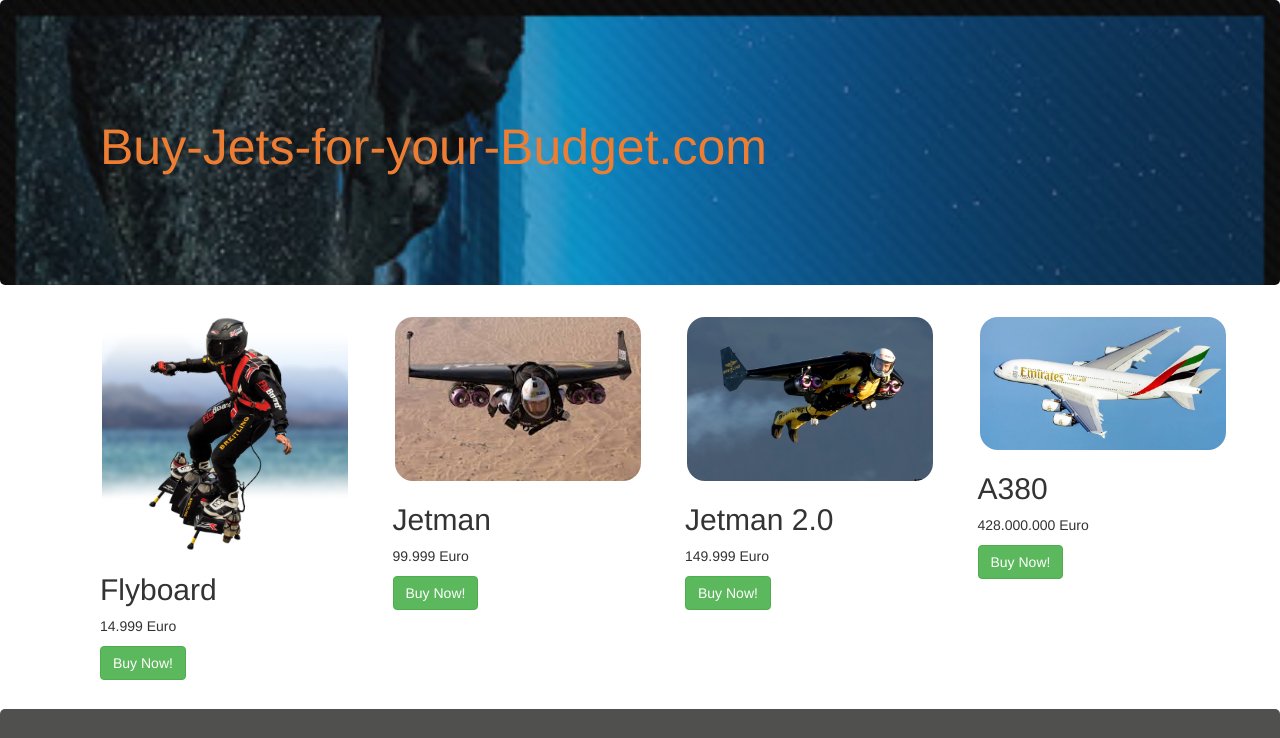
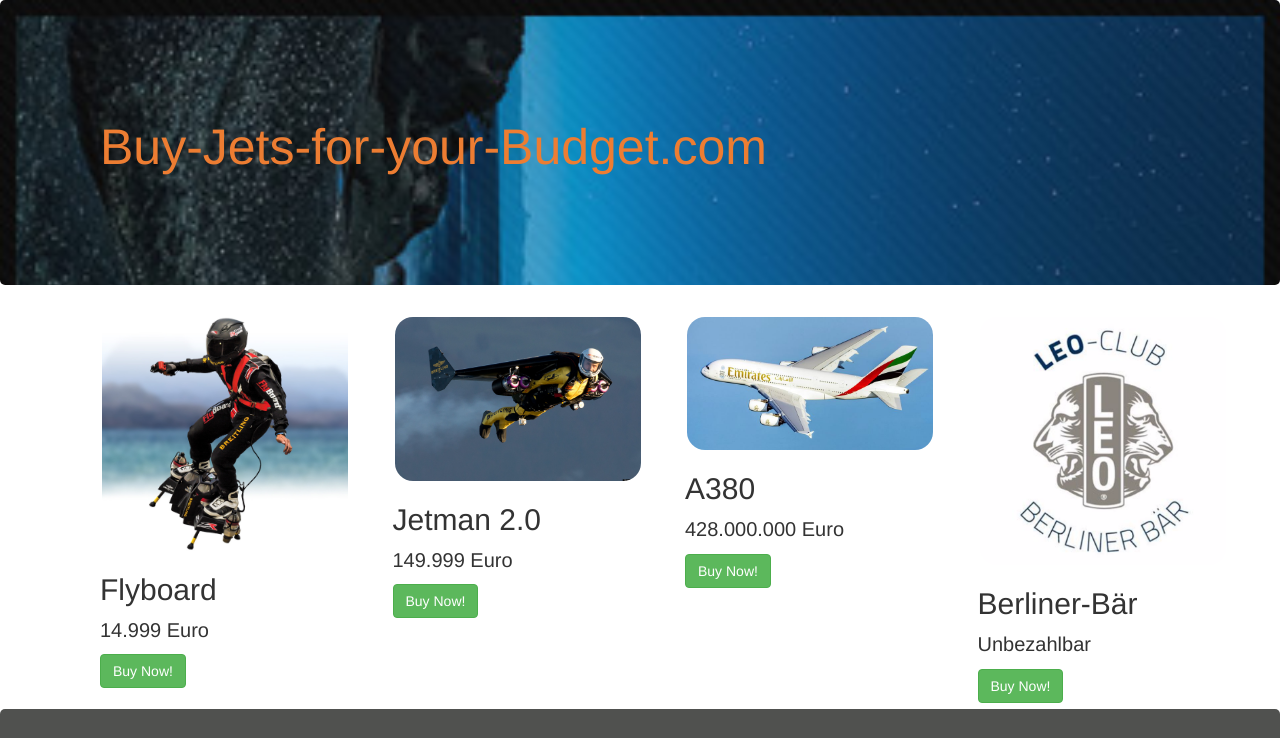
Before and after one commit to Ti770/Leo, a plain HTML site: page index.html in a window 1280 px wide. Shown: the top 738 px of the page. Drawn offline with nearby package versions, Linux system fonts and the light colour scheme.

Commit message:
Add files via upload

```diff
--- a/index.html
+++ b/index.html
@@ -27,27 +27,16 @@
      		<img src="images/jet1.jpg" class="staff">
      		<h2>Flyboard</h2>
 			<p>14.999 Euro</p>
-			<p><a href="CPower.de" class="btn btn-success">Buy Now!</a></p>
+			<p><a href="https://velveece.github.io/C-Power/" class="btn btn-success">Buy Now!</a></p>
 		</div>
     </div>
-
-
-     <div class="col-xs-12 col-sm-6 col-md-3">
-     	<div class="mid">
-     		<img src="images/jet2.jpg" class="staff">
-     		<h2>Jetman</h2>
-			<p>99.999 Euro</p>
-			<p><a href="CPower.de" class="btn btn-success">Buy Now!</a></p>
-		</div>
-    </div>
-
 
      <div class="col-xs-12 col-sm-6 col-md-3">
      	<div class="mid">
 			<img src="images/jet3.jpg" class="staff">
 			<h2>Jetman 2.0</h2>
 			<p>149.999 Euro</p>
-			<p><a href="CPower.de" class="btn btn-success">Buy Now!</a></p>
+			<p><a href="https://velveece.github.io/C-Power/" class="btn btn-success">Buy Now!</a></p>
 		</div>
     </div>
 
@@ -57,7 +46,17 @@
 			<img src="images/jet4.jpg" class="staff">
 			<h2>A380</h2>
 			<p>428.000.000 Euro</p>
-			<p><a href="CPower.de" class="btn btn-success">Buy Now!</a></p>
+			<p><a href="https://velveece.github.io/C-Power/" class="btn btn-success">Buy Now!</a></p>
+		</div>
+	</div>
+
+
+		<div class="col-xs-12 col-sm-6 col-md-3">
+		<div class="mid">
+			<img src="images/leo.png" class="staff">
+			<h2>Berliner-B&auml;r</h2>
+			<p>Unbezahlbar</p>
+			<p><a href="https://velveece.github.io/C-Power/" class="btn btn-success">Buy Now!</a></p>
 		</div>
 	</div>
 
--- a/style.css
+++ b/style.css
@@ -8,6 +8,10 @@ color: green;
 font-size: 18px;
 }
 
+p {
+font-size: 20px;
+
+}
 
 
 #header{
```
Also changed, not shown: images/leo.png (added).
